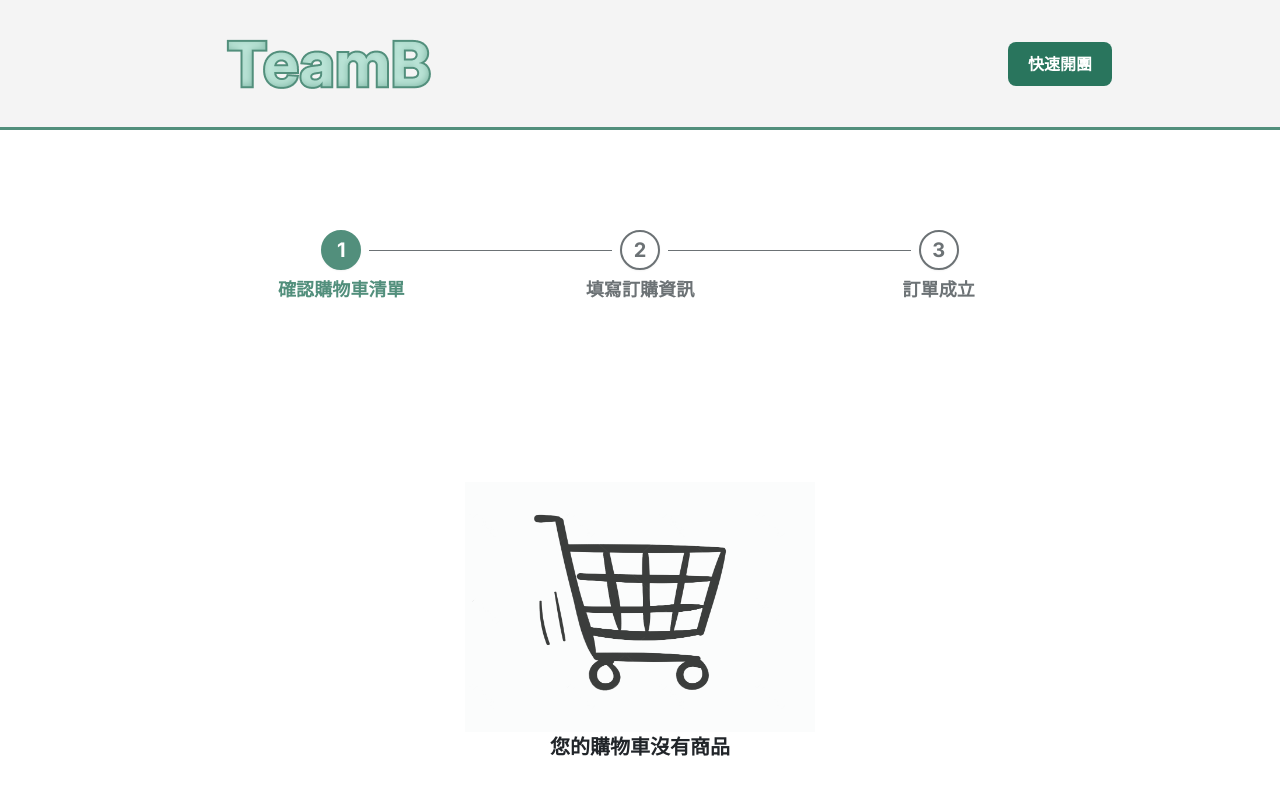
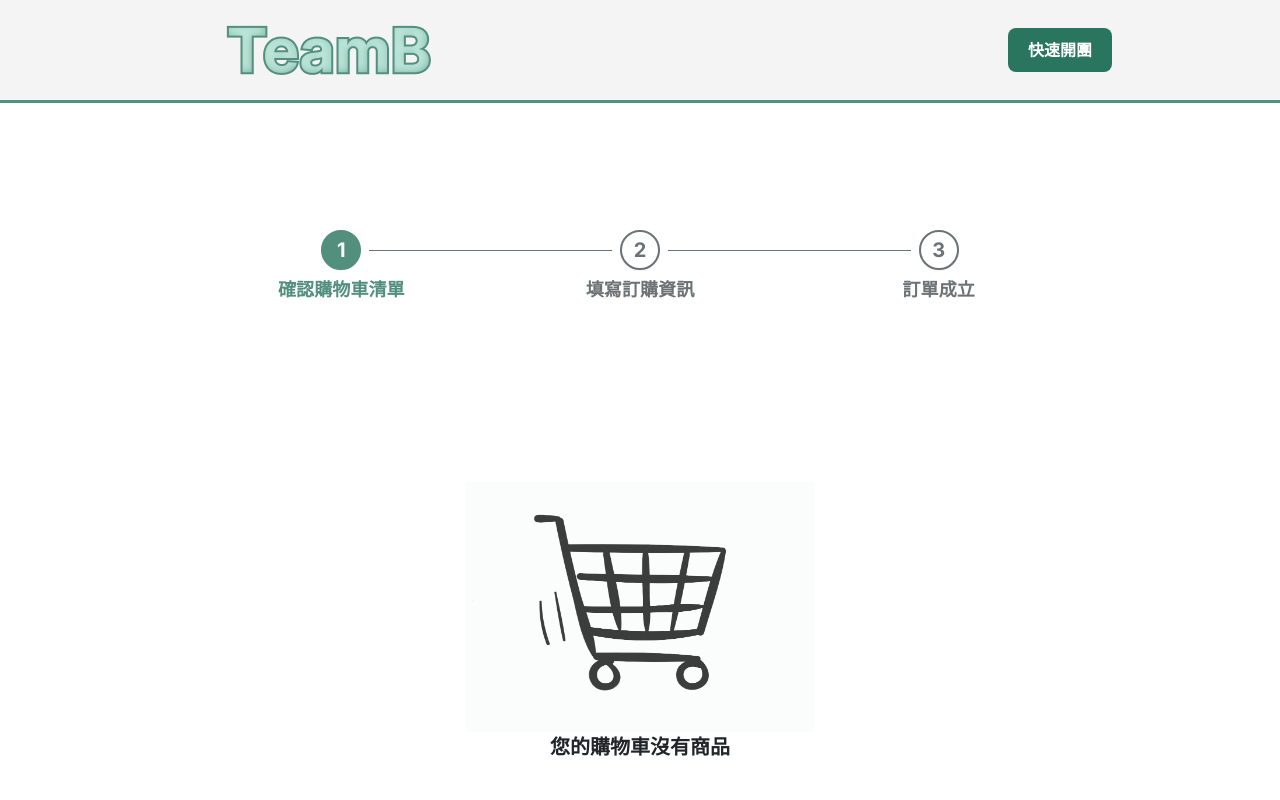
Before and after one commit to zx0938013408/TeamB_next, a Next.js app: page /cart in a window 1280 px wide. Shown: the top 800 px of the page. Built offline with nearby package versions, Linux system fonts and the light colour scheme.

Commit message:
header、navbar 字體大小調整

```diff
--- a/styles/Header.module.css
+++ b/styles/Header.module.css
@@ -1,7 +1,7 @@
 /* ************** header **************** */
 .navbarHd {
   width: 100%;
-  height: 130px;
+  height: 90px;
   padding: 50px;
   background: #F4F4F4;
   border-bottom: 3px solid #528F7C;
--- a/styles/Navbar.module.css
+++ b/styles/Navbar.module.css
@@ -63,7 +63,7 @@
 
 /* 標題 */
 .navTitle {
-  font-size: 36px;
+  font-size: 26px;
   font-family: Inter, sans-serif;
   font-weight: 700;
   letter-spacing: 7.6px;
@@ -74,7 +74,7 @@
 
 /* 選單連結 */
 .navLink{
-  font-size: 26px;
+  font-size: 20px;
   font-family: Inter, sans-serif;
   font-weight: 700;
   letter-spacing: 6px;
```
